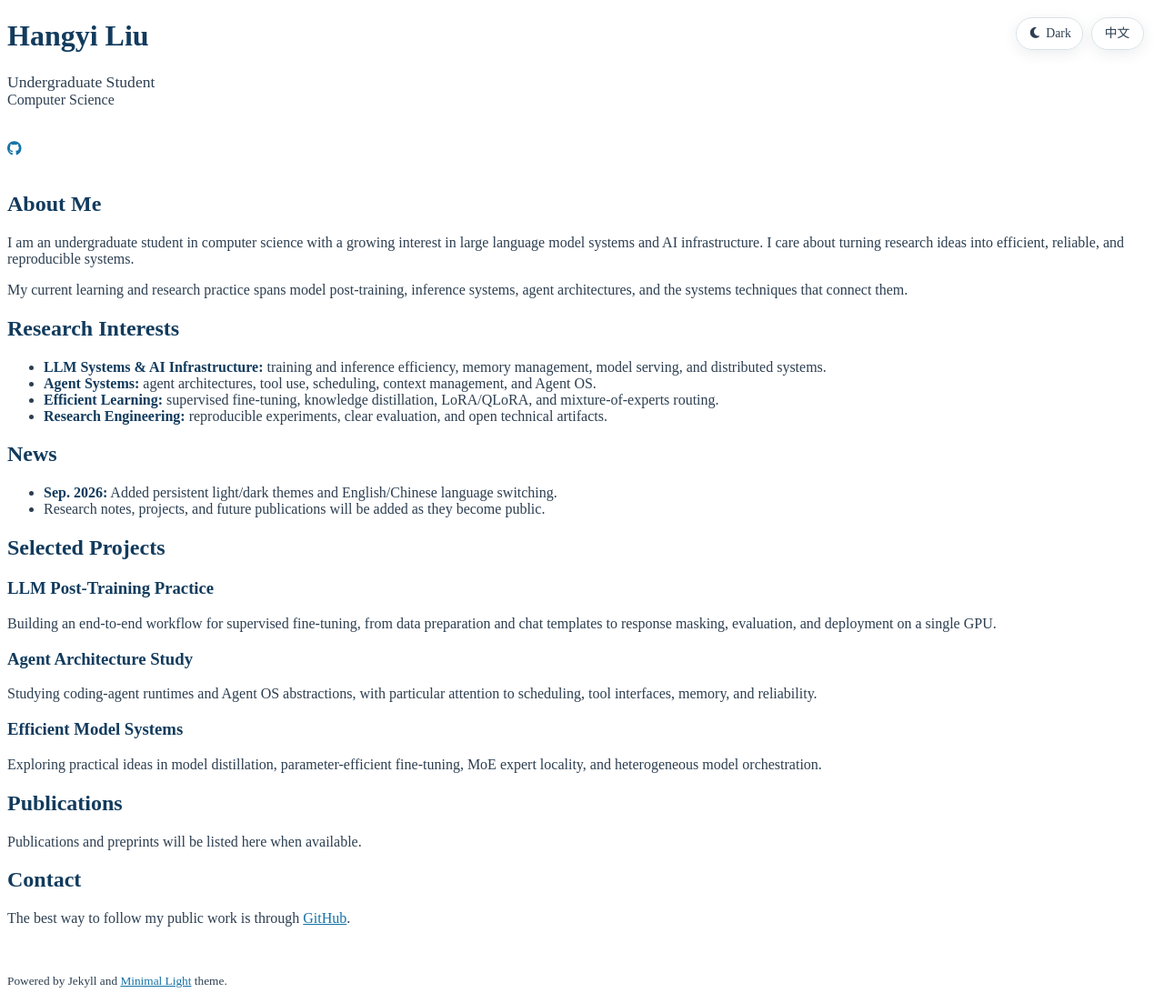
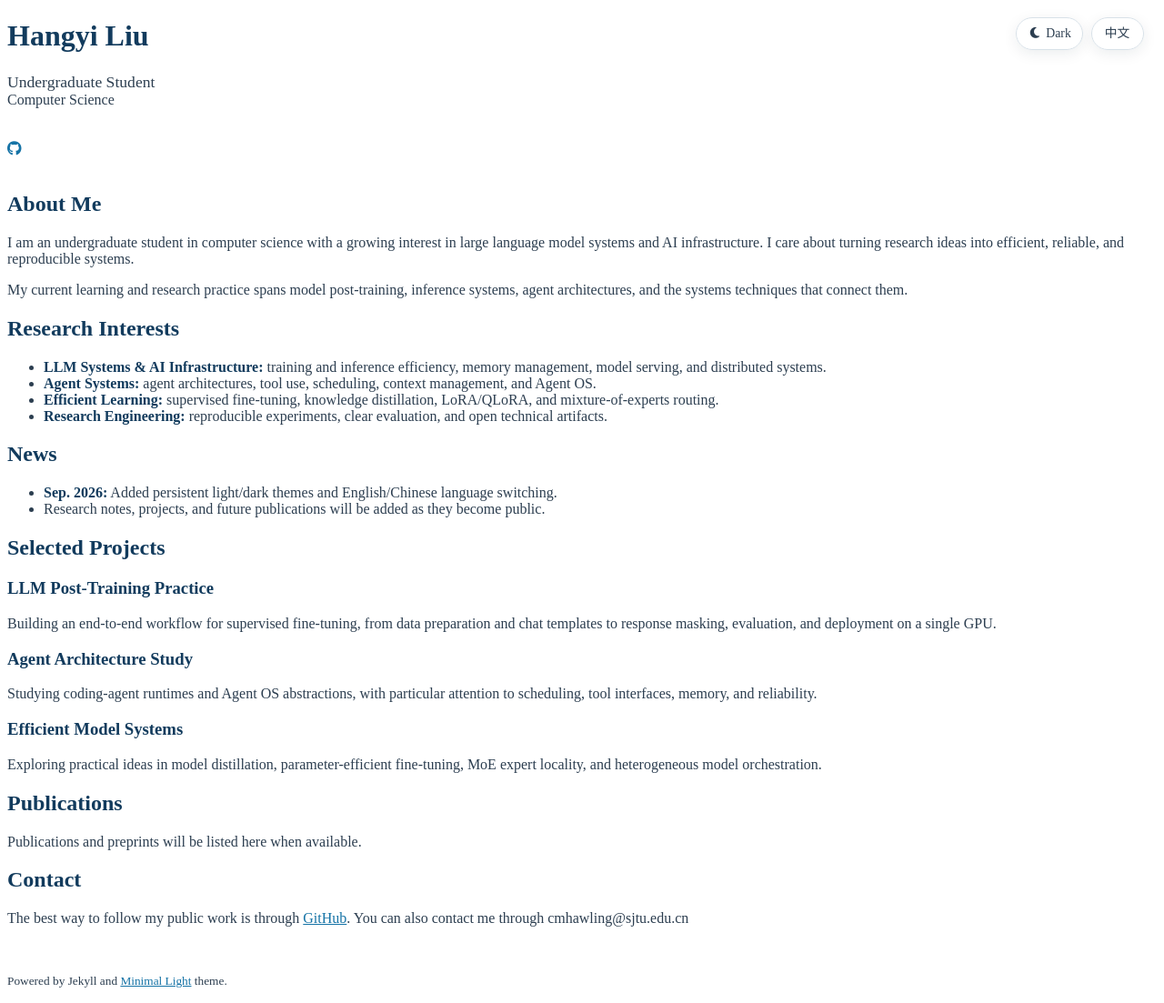
Before and after one commit to SPONDEX/SPONDEX.github.io, a Jekyll site: the page built from index.md, in a window 1280 px wide. Shown: the whole page at 91% size. Built offline with Jekyll 4.4.1, drawn with Linux system fonts in a browser that asks for light colours; a style sheet for code colours, icons or effects is not loaded.

Commit message:
Add contact email to index.md
Added contact email for public inquiries.

```diff
--- a/index.md
+++ b/index.md
@@ -43,6 +43,7 @@ Publications and preprints will be listed here when available.
 ## Contact
 
 The best way to follow my public work is through [GitHub](https://github.com/SPONDEX).
+You can also contact me through cmhawling@sjtu.edu.cn
 
 </div>
 
@@ -87,5 +88,6 @@ The best way to follow my public work is through [GitHub](https://github.com/SPO
 ## 联系方式
 
 可以通过 [GitHub](https://github.com/SPONDEX) 关注我的公开工作。
+你也可以通过 cmhawling@sjtu.edu.cn 与我联系。
 
 </div>
```
